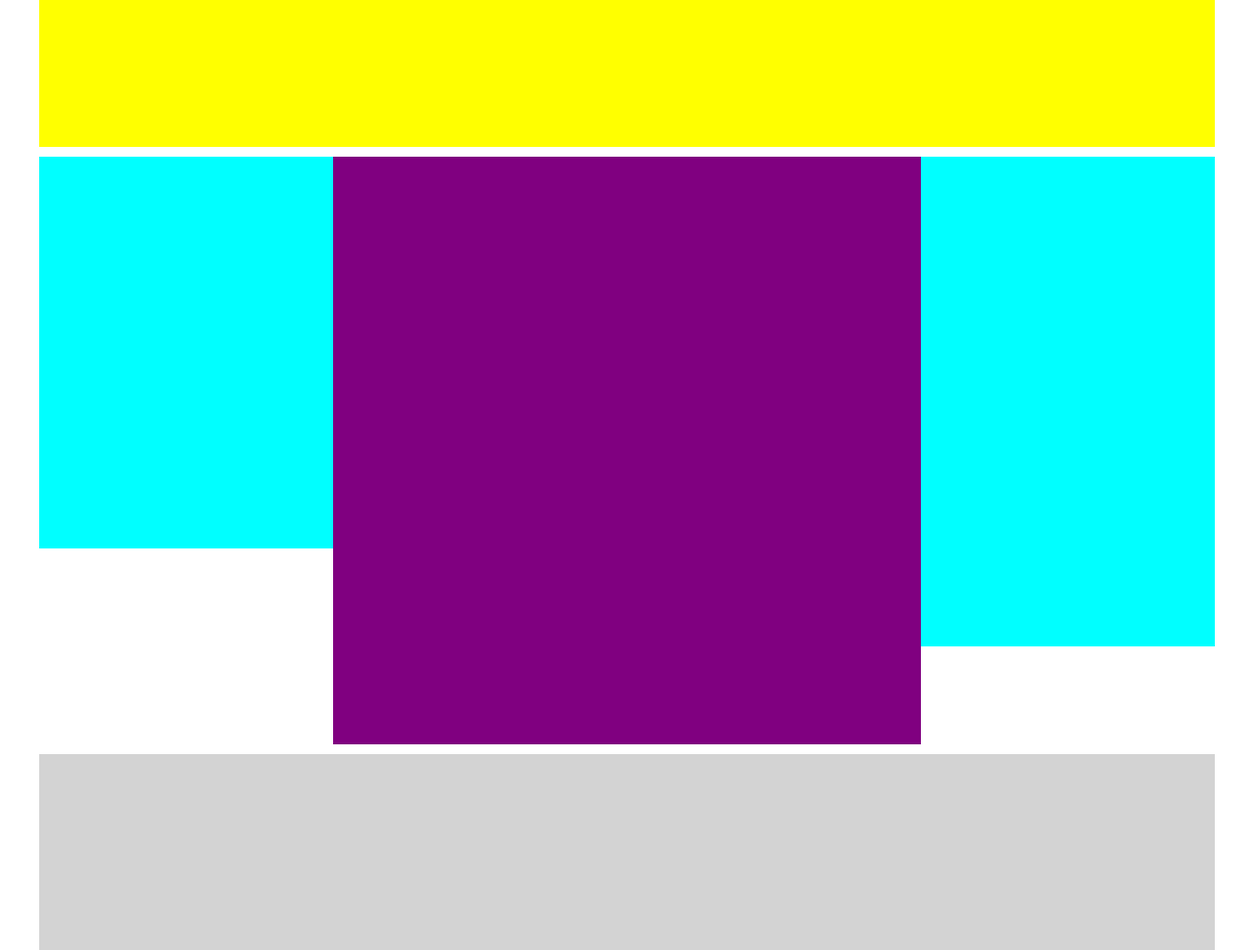
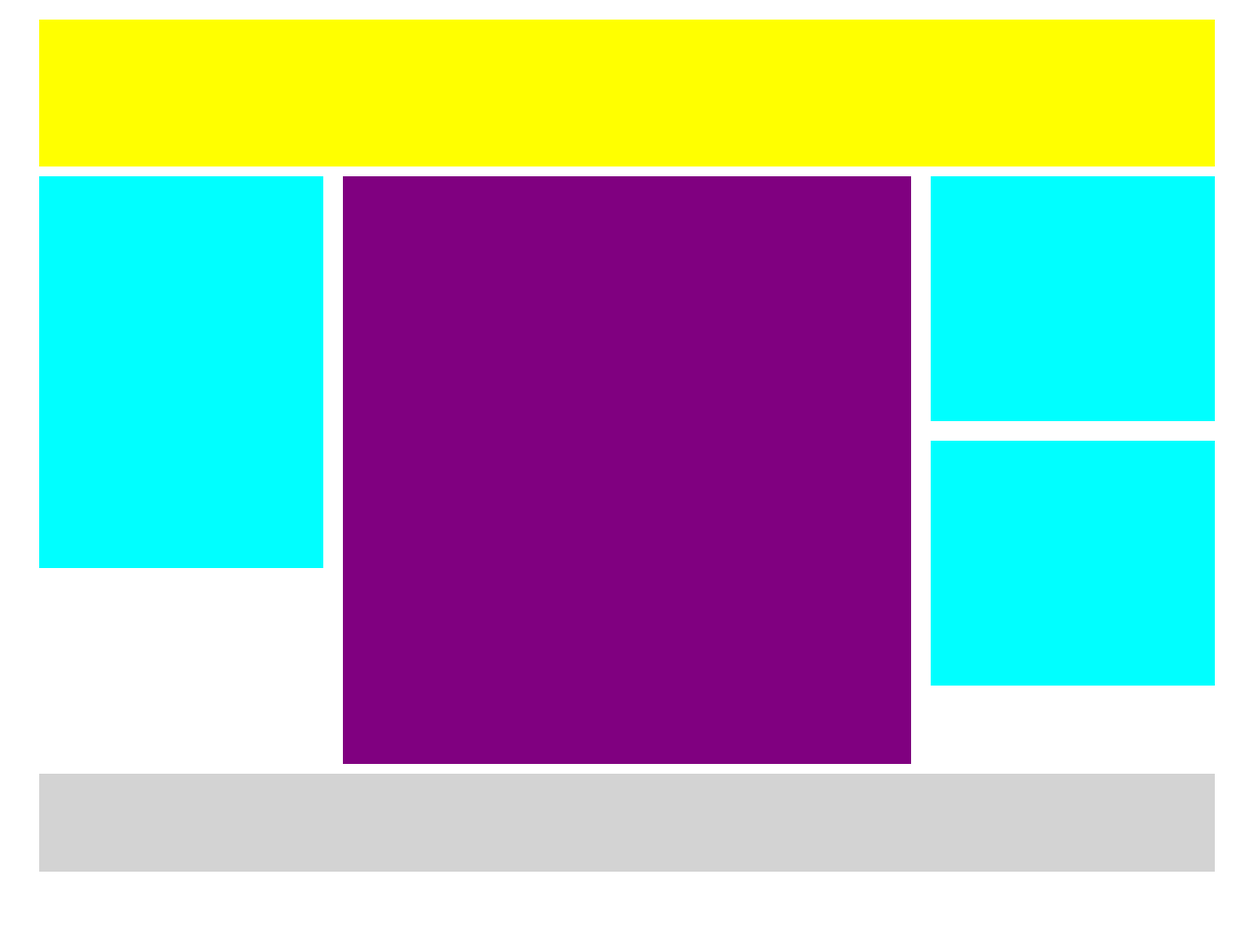
Before and after one commit to gabr-moragarm-f/htmlcss-struttura-wp, a plain HTML site: page index.html in a window 1280 px wide. Shown: the whole page at 98% size. After the commit the page ends 890 px from the top, so only its background shows below. Drawn offline with Linux system fonts and the light colour scheme.

Commit message:
v1.0 Aggiunti margin e padding (completo)

```diff
--- a/css/style.css
+++ b/css/style.css
@@ -24,6 +24,7 @@
 header{
   height: 150px;
   background: yellow;
+  margin-top: 20px;
 }
 
 .page-center{
@@ -31,22 +32,24 @@ header{
 }
 
 nav{
-  width: 300px;
+  width: 290px;
   height: 400px;
   background: cyan;
 }
 
 main{
-  width: 600px;
+  width: 580px;
   height: 600px;
   background: purple;
+  margin: 0 20px;
 }
 
 .navbar-right nav{
   height: 250px;
+  margin-bottom: 20px;
 }
 
 footer{
-  height: 200px;
+  height: 100px;
   background: lightgrey;
 }
```
